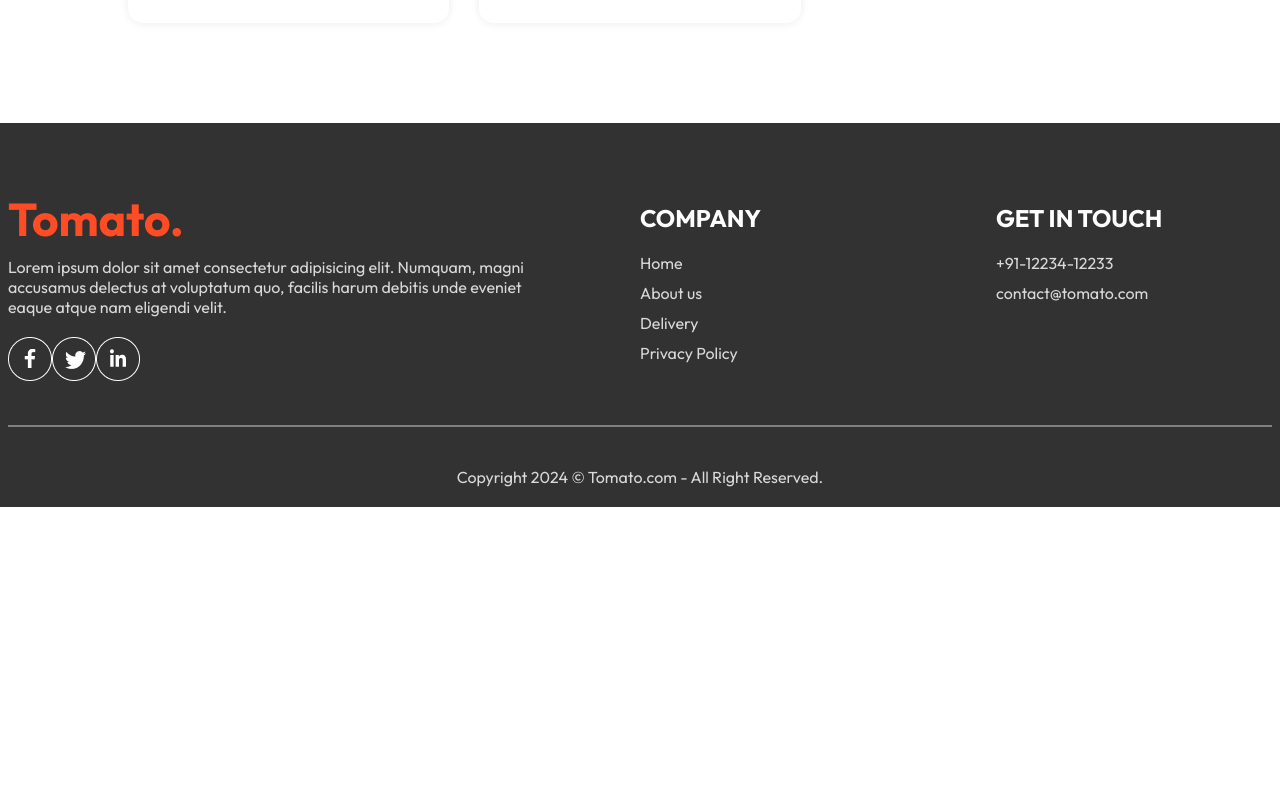
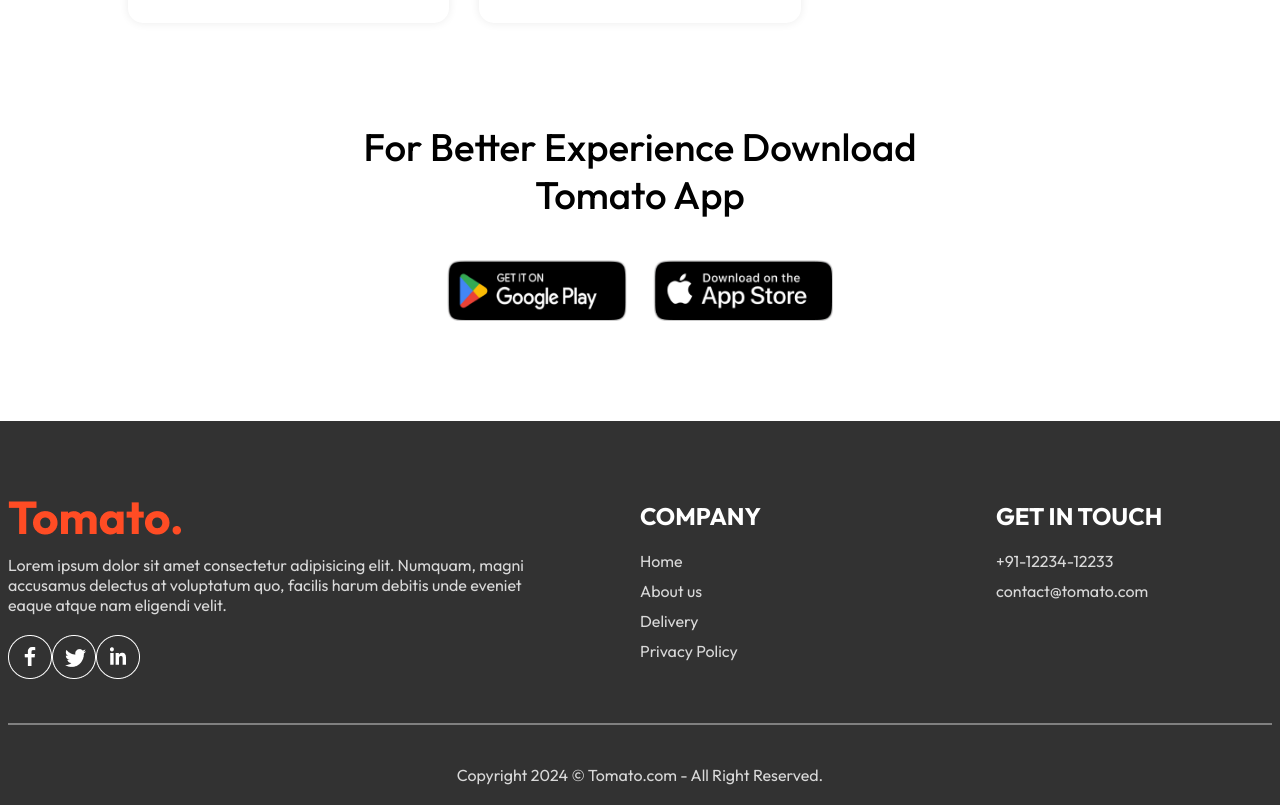
Before and after one commit to prathamesh2304/FoodDeliveryProject, a React (Vite) app in the folder frontend/: page / in a window 1280 px wide. Shown: the part 5940-6745 px from the top of the page. Before the commit the page ends 6447 px from the top, so only its background shows below. Built offline with nearby package versions, Linux system fonts and the light colour scheme.

Commit message:
App Download Done

```diff
--- a/frontend/src/components/AppDownload/AppDownload.css
+++ b/frontend/src/components/AppDownload/AppDownload.css
@@ -0,0 +1,24 @@
+.app-download{
+    margin: auto auto;
+    margin-top: 100px;
+    font-size: max(3vw, 20px);
+    text-align: center;
+    font-weight: 500;
+}
+
+.app-download-platforms{
+    display: flex;
+    justify-content: center;
+    gap: max(2vw,10px);
+    margin-top: 40px;
+}
+
+.app-download-platforms img{
+    width: max(30vw, 120px);
+    max-width: 180px;
+    transition: 0.5;
+    cursor: pointer;
+}
+.app-download-platforms img:hover{
+    transform: scale(1.05);
+}
--- a/frontend/src/components/AppDownload/AppDownload.jsx
+++ b/frontend/src/components/AppDownload/AppDownload.jsx
@@ -1,10 +1,15 @@
 import React from 'react'
 import './AppDownload.css'
+import { assets } from '../../assets/assets'
 
 const AppDownload = () => {
   return (
-    <div>
-
+    <div className='app-download' id='app-download' >
+        <p>For Better Experience Download <br /> Tomato App</p>
+        <div className="app-download-platforms">
+            <img src={assets.play_store} alt="" />
+            <img src={assets.app_store} alt="" />
+        </div>
     </div>
   )
 }
--- a/frontend/src/pages/Home/Home.jsx
+++ b/frontend/src/pages/Home/Home.jsx
@@ -5,7 +5,7 @@
 import ExploreMenu from '../../components/ExploreMenu/ExploreMenu'
 import FoodDisplay from '../../components/FoodDisplay/FoodDisplay'
 import { useState } from 'react'
-
+import AppDownload from '../../components/AppDownload/AppDownload'
 
 const Home = () => {
   const [category, setCatergory] = useState("All")
@@ -14,6 +14,7 @@
       <Header />
       <ExploreMenu category={category} setCategory={setCatergory} />
       <FoodDisplay category={category} />
+      <AppDownload/>
     </div>
   )
 }
```
